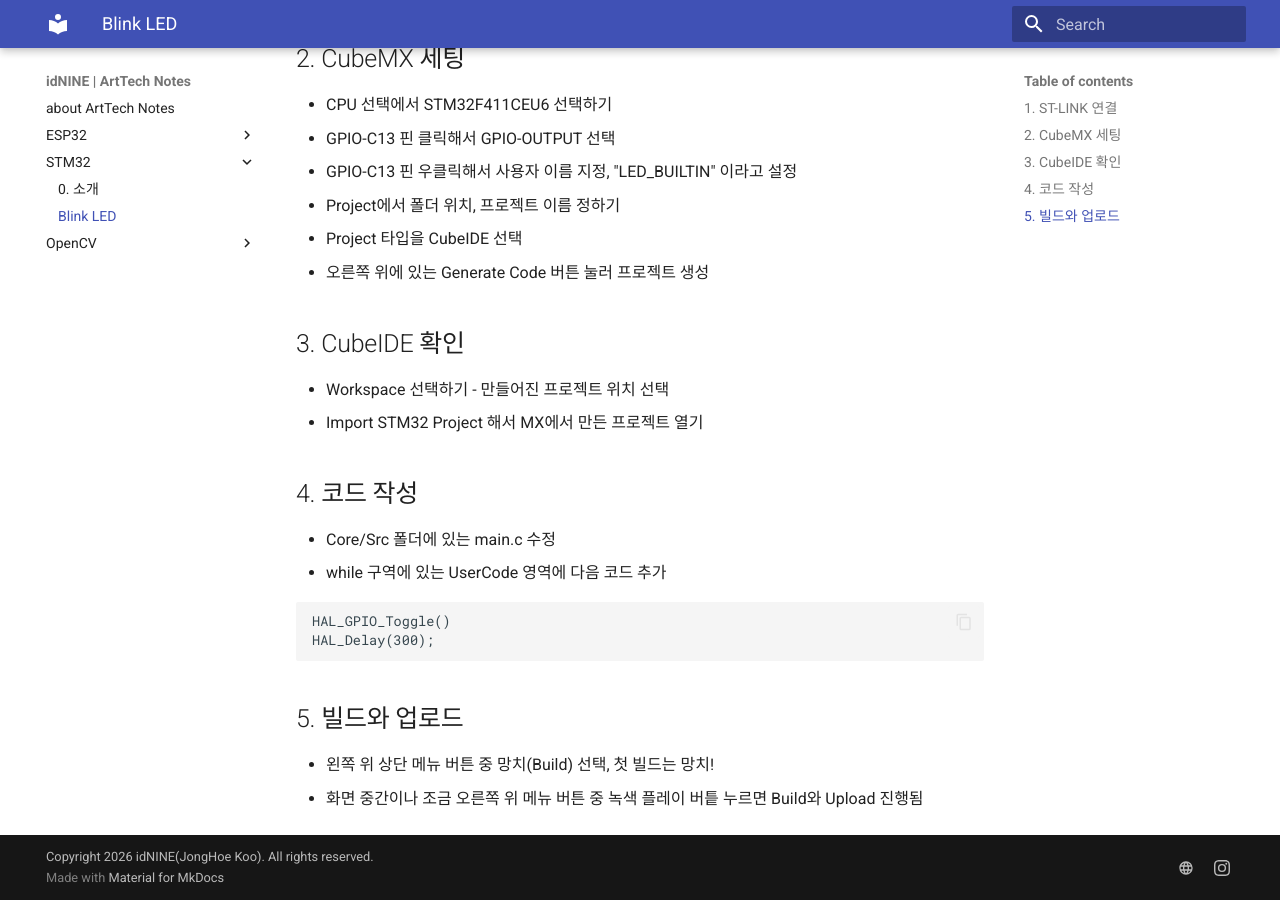
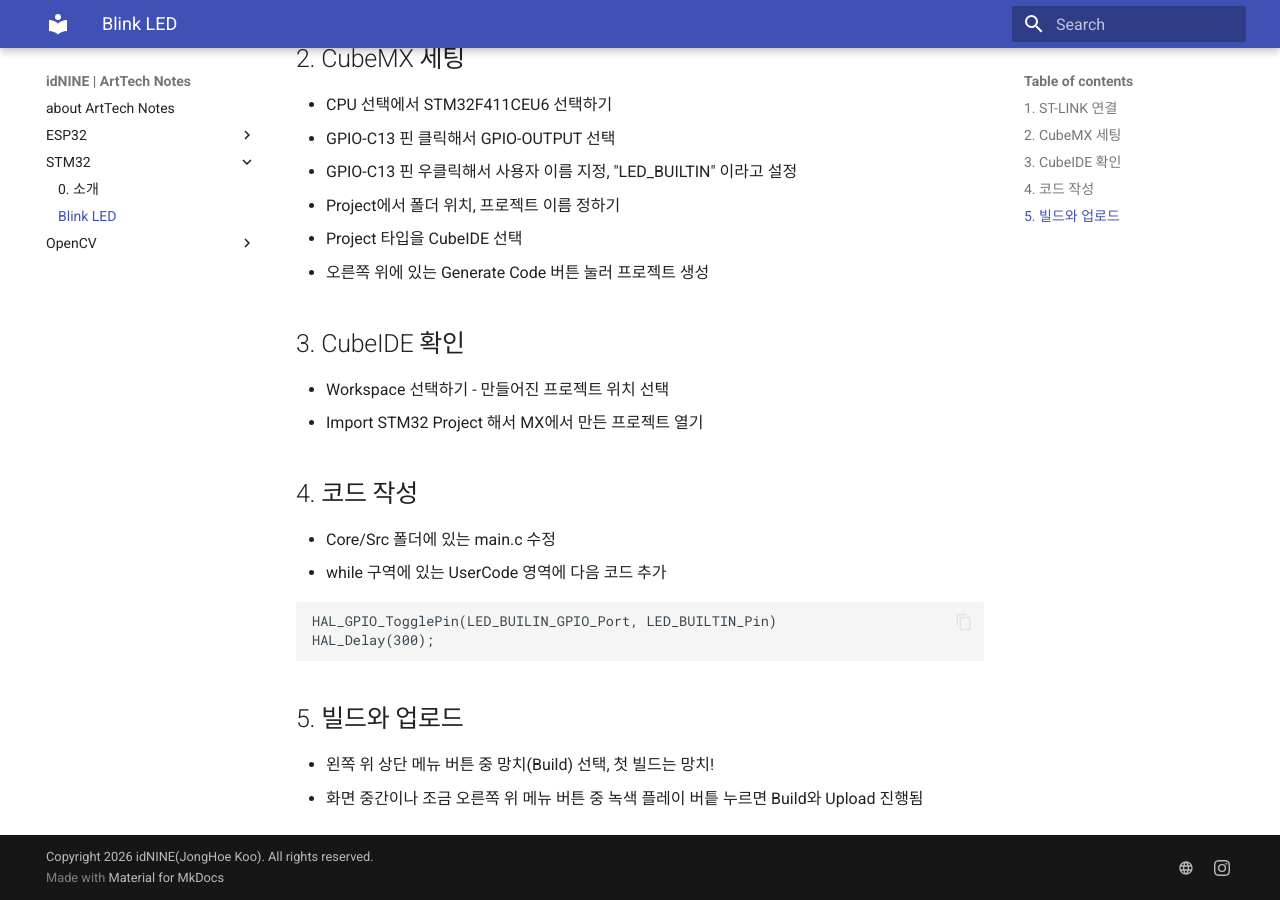
Before and after one commit to idnine/ArtTechNotes, an MkDocs documentation site: the page built from docs/STM32/001_blink.md, in a window 1280 px wide and 900 px high, scrolled down 556 px. Built offline with MkDocs 1.6.1 and Material for MkDocs 9.7.7, drawn with Linux system fonts in a browser that asks for light colours; comment, search, counter and statistics services are not loaded.

Commit message:
초기코드 수정

````diff
--- a/docs/STM32/001_blink.md
+++ b/docs/STM32/001_blink.md
@@ -34,7 +34,7 @@
 
 ```
 
-HAL_GPIO_Toggle()
+HAL_GPIO_TogglePin(LED_BUILIN_GPIO_Port, LED_BUILTIN_Pin)
 HAL_Delay(300);
 
 ```
````
